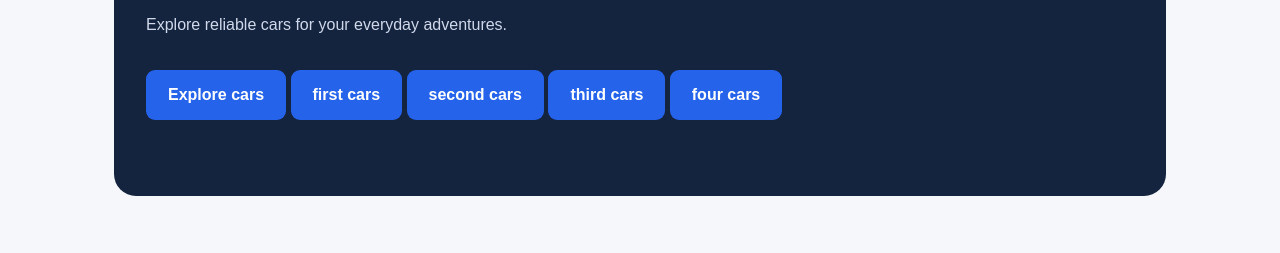
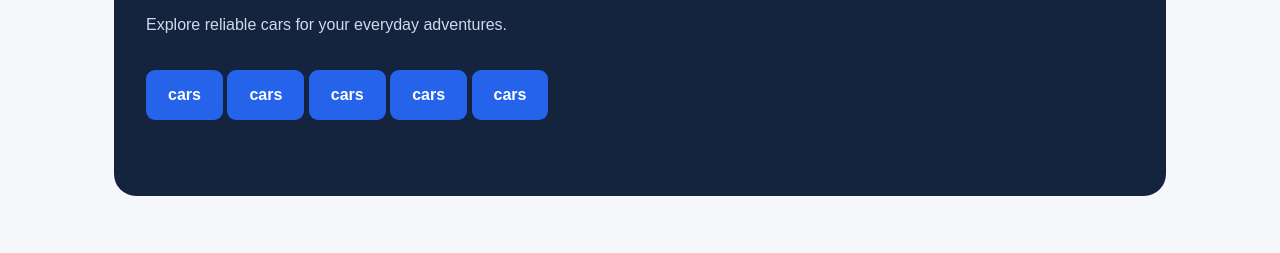
Before and after one commit to zaidabuazezi/dev-project, a plain HTML site: page index.html in a window 1280 px wide. Shown: the part 292-545 px from the top of the page. Drawn offline with Linux system fonts and the light colour scheme.

Commit message:
remove prefix cars

```diff
--- a/index.html
+++ b/index.html
@@ -22,11 +22,11 @@
       <!-- LAB-HERO: change this heading for the merge-conflict exercise. -->
       <h1>local project</h1>
       <p>Explore reliable cars for your everyday adventures.</p>
-      <a class="button" href="#cars">Explore cars</a>
-      <a class="button" href="#cars">first cars</a>
-      <a class="button" href="#cars">second cars</a>
-      <a class="button" href="#cars">third cars</a>
-      <a class="button" href="#cars">four cars</a>
+      <a class="button" href="#cars"> cars</a>
+      <a class="button" href="#cars"> cars</a>
+      <a class="button" href="#cars"> cars</a>
+      <a class="button" href="#cars"> cars</a>
+      <a class="button" href="#cars"> cars</a>
     </section>
 
     <section id="cars" class="section">
```
